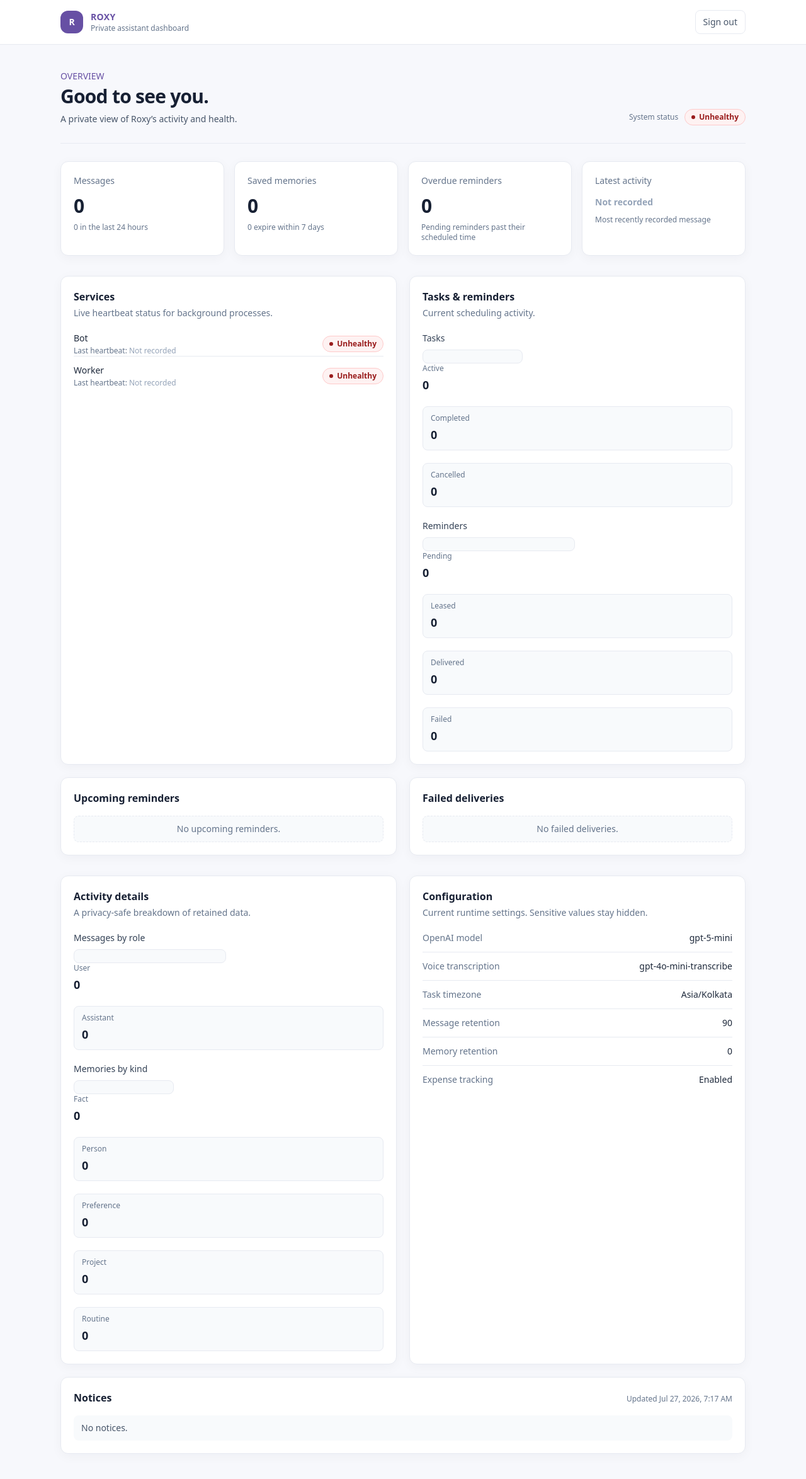
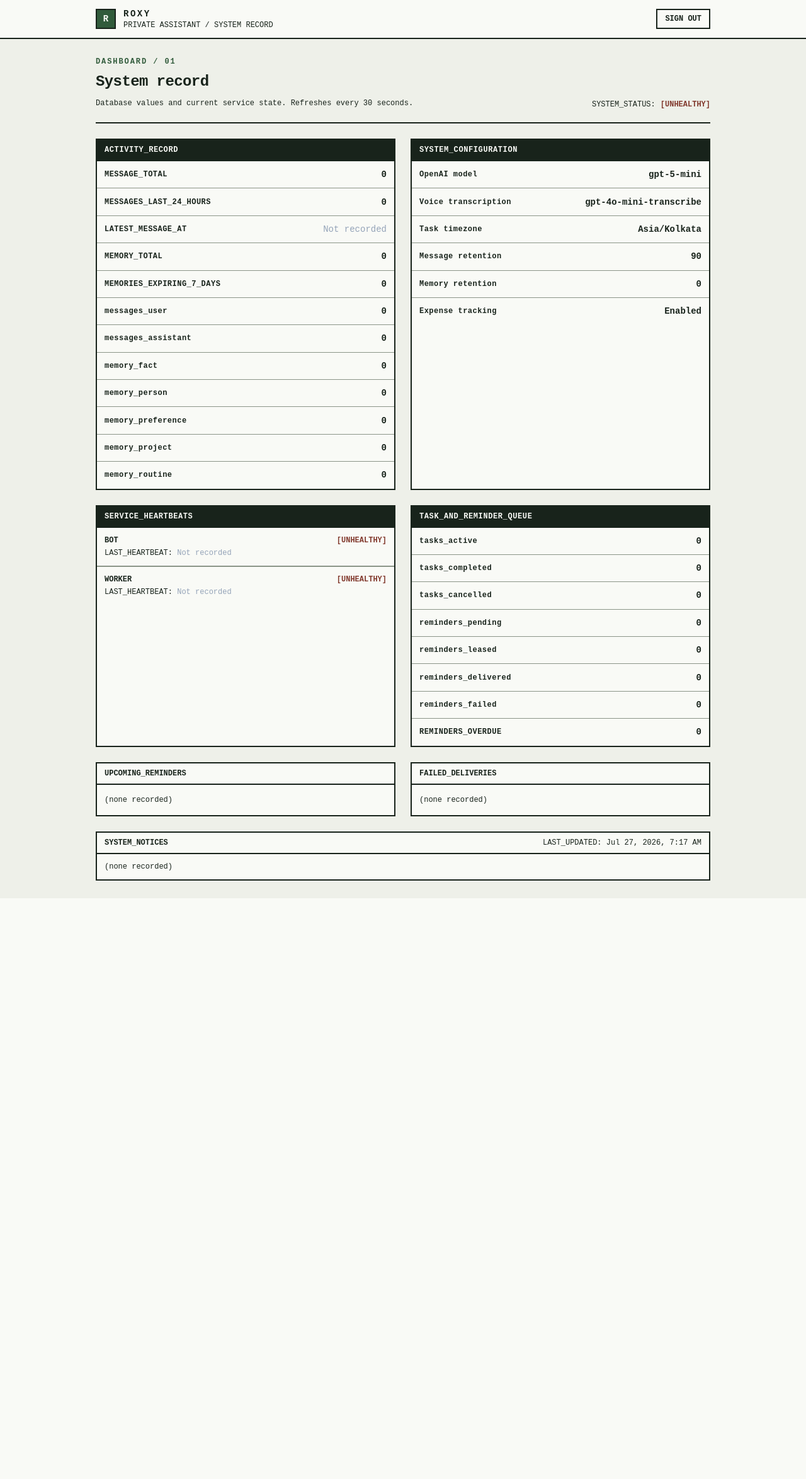
Before and after one commit to lakshaykamat/roxy, a FastAPI app: page / in a window 1280 px wide. Shown: the whole page at 63% size. After the commit the page ends 1426 px from the top, so only its background shows below. Run offline with FastAPI, Linux system fonts and the light colour scheme; the visitor is signed in with stand-in values (Sample User, id 1); some libraries are stand-ins or nearby versions.

Commit message:
feat: simplify dashboard record layout

```diff
--- a/src/templates/dashboard.html
+++ b/src/templates/dashboard.html
@@ -3,81 +3,76 @@
 <head>
   <meta charset="utf-8">
   <meta name="viewport" content="width=device-width, initial-scale=1">
-  <meta name="theme-color" content="#f7f8fc">
-  <title>Dashboard · Roxy</title>
+  <meta name="theme-color" content="#d9dfd4">
+  <title>Roxy / System record</title>
   <link rel="preconnect" href="https://cdn.tailwindcss.com">
   <script src="https://cdn.tailwindcss.com"></script>
   <script>
     tailwind.config = {
       theme: {
         extend: {
-          colors: { ink: '#172033', cloud: '#f7f8fc', line: '#e7eaf1', violet: '#6750a4' },
-          boxShadow: { card: '0 4px 18px rgba(23, 32, 51, 0.04)' }
+          colors: { paper: '#eef0e9', panel: '#f9faf6', ink: '#18231b', line: '#8b9588', accent: '#315b3b', alert: '#823a2e' },
+          fontFamily: { mono: ['"Courier New"', 'Courier', 'monospace'] }
         }
       }
     };
   </script>
 </head>
-<body class="min-h-screen overflow-x-hidden bg-cloud font-sans text-ink antialiased">
-  <a class="sr-only left-5 top-4 z-50 rounded-lg bg-violet px-3 py-2 text-sm font-semibold text-white focus:not-sr-only focus:fixed focus:outline-none focus:ring-4 focus:ring-violet/20" href="#main-content">Skip to dashboard content</a>
-  <header class="border-b border-line bg-white/90 backdrop-blur">
-    <div class="mx-auto flex max-w-6xl items-center justify-between px-5 py-4 sm:px-8">
+<body class="min-h-screen bg-paper font-mono text-sm text-ink antialiased">
+  <a class="sr-only left-4 top-4 z-50 border-2 border-ink bg-panel px-3 py-2 focus:not-sr-only focus:fixed focus:outline-none" href="#main-content">Skip to dashboard content</a>
+  <header class="border-b-2 border-ink bg-panel">
+    <div class="mx-auto flex max-w-5xl items-center justify-between px-4 py-3 sm:px-6">
       <a class="flex items-center gap-3" href="/" aria-label="Roxy dashboard">
-        <span class="grid h-9 w-9 place-items-center rounded-xl bg-violet text-sm font-semibold text-white">R</span>
-        <span>
-          <span class="block text-sm font-semibold tracking-wide text-violet">ROXY</span>
-          <span class="block text-xs text-slate-500">Private assistant dashboard</span>
-        </span>
+        <span class="grid h-8 w-8 place-items-center border-2 border-ink bg-accent font-bold text-panel">R</span>
+        <span><span class="block font-bold tracking-[0.18em]">ROXY</span><span class="block text-xs">PRIVATE ASSISTANT / SYSTEM RECORD</span></span>
       </a>
-      <form method="post" action="/logout">
-        <button class="rounded-lg border border-line bg-white px-3 py-2 text-sm font-medium text-slate-600 transition hover:border-slate-300 hover:text-ink focus:outline-none focus:ring-4 focus:ring-violet/10" type="submit">Sign out</button>
-      </form>
+      <form method="post" action="/logout"><button class="border-2 border-ink bg-panel px-3 py-1.5 text-xs font-bold hover:bg-ink hover:text-panel focus:outline-none focus:ring-2 focus:ring-accent focus:ring-offset-2" type="submit">SIGN OUT</button></form>
     </div>
   </header>
-  <main id="main-content" class="mx-auto max-w-6xl px-5 py-8 sm:px-8 sm:py-10">
-    <div class="flex flex-col justify-between gap-5 border-b border-line pb-7 sm:flex-row sm:items-end">
-      <div>
-        <p class="text-sm font-medium text-violet">OVERVIEW</p>
-        <h1 class="mt-1 text-3xl font-semibold tracking-tight text-ink">Good to see you.</h1>
-        <p class="mt-2 text-sm text-slate-600">A private view of Roxy’s activity and health.</p>
-      </div>
-      <div class="flex w-fit items-center gap-2.5" aria-live="polite"><span class="text-xs font-medium text-slate-500">System status</span>{{status_badge}}</div>
+  <main id="main-content" class="mx-auto max-w-5xl px-4 py-7 sm:px-6">
+    <div class="border-b-2 border-ink pb-5 sm:flex sm:items-end sm:justify-between">
+      <div><p class="text-xs font-bold tracking-[0.16em] text-accent">DASHBOARD / 01</p><h1 class="mt-2 text-2xl font-bold tracking-tight">System record</h1><p class="mt-2 max-w-xl text-xs leading-5">Database values and current service state. Refreshes every 30 seconds.</p></div>
+      <div class="mt-4 text-xs sm:mt-0" aria-live="polite"><span class="mr-2">SYSTEM_STATUS:</span>{{status_badge}}</div>
     </div>
 
-    <section class="mt-7 grid gap-4 sm:grid-cols-2 lg:grid-cols-4" aria-label="At a glance">
-      <article class="rounded-xl border border-line bg-white p-5 shadow-card"><p class="text-sm font-medium text-slate-500">Messages</p><p class="mt-3 text-3xl font-semibold tracking-tight tabular-nums">{{message_total}}</p><p class="mt-2 text-xs text-slate-500">{{message_last_24_hours}} in the last 24 hours</p></article>
-      <article class="rounded-xl border border-line bg-white p-5 shadow-card"><p class="text-sm font-medium text-slate-500">Saved memories</p><p class="mt-3 text-3xl font-semibold tracking-tight tabular-nums">{{memory_total}}</p><p class="mt-2 text-xs text-slate-500">{{expiring_memories}} expire within 7 days</p></article>
-      <article class="rounded-xl border border-line bg-white p-5 shadow-card"><p class="text-sm font-medium text-slate-500">Overdue reminders</p><p class="mt-3 text-3xl font-semibold tracking-tight tabular-nums">{{overdue_pending}}</p><p class="mt-2 text-xs text-slate-500">Pending reminders past their scheduled time</p></article>
-      <article class="rounded-xl border border-line bg-white p-5 shadow-card"><p class="text-sm font-medium text-slate-500">Latest activity</p><p class="mt-3 break-words text-sm font-semibold leading-6">{{message_latest_at}}</p><p class="mt-2 text-xs text-slate-500">Most recently recorded message</p></article>
+    <section class="mt-6 grid gap-6 lg:grid-cols-2" aria-label="Dashboard records">
+      <article class="border-2 border-ink bg-panel">
+        <div class="border-b-2 border-ink bg-ink px-3 py-2 text-xs font-bold tracking-wider text-panel">ACTIVITY_RECORD</div>
+        <dl class="record-table">{{activity_rows}}</dl>
+      </article>
+      <article class="border-2 border-ink bg-panel">
+        <div class="border-b-2 border-ink bg-ink px-3 py-2 text-xs font-bold tracking-wider text-panel">SYSTEM_CONFIGURATION</div>
+        <dl class="record-table">{{configuration}}</dl>
+      </article>
+      <article class="border-2 border-ink bg-panel">
+        <div class="border-b-2 border-ink bg-ink px-3 py-2 text-xs font-bold tracking-wider text-panel">SERVICE_HEARTBEATS</div>
+        <ul class="divide-y-2 divide-line">{{service_rows}}</ul>
+      </article>
+      <article class="border-2 border-ink bg-panel">
+        <div class="border-b-2 border-ink bg-ink px-3 py-2 text-xs font-bold tracking-wider text-panel">TASK_AND_REMINDER_QUEUE</div>
+        <dl class="record-table">{{queue_rows}}</dl>
+      </article>
     </section>
 
-    <section class="mt-8 grid gap-5 lg:grid-cols-2">
-      <article class="rounded-xl border border-line bg-white p-5 shadow-card"><h2 class="text-base font-semibold">Services</h2><p class="mt-1 text-sm text-slate-500">Live heartbeat status for background processes.</p><ul class="mt-5 divide-y divide-line text-sm text-slate-700 [&_li]:flex [&_li]:items-center [&_li]:justify-between [&_li]:gap-4 [&_li]:py-3 [&_li]:first:pt-0 [&_li]:last:pb-0">{{service_cards}}</ul></article>
-      <article class="rounded-xl border border-line bg-white p-5 shadow-card"><h2 class="text-base font-semibold">Tasks &amp; reminders</h2><p class="mt-1 text-sm text-slate-500">Current scheduling activity.</p><dl class="mt-5 space-y-5"><div><dt class="mb-2 text-sm font-medium text-slate-700">Tasks</dt><dd class="grid grid-cols-3 gap-2">{{task_statuses}}</dd></div><div><dt class="mb-2 text-sm font-medium text-slate-700">Reminders</dt><dd class="grid grid-cols-2 gap-2">{{reminder_statuses}}</dd></div></dl></article>
-      <article class="rounded-xl border border-line bg-white p-5 shadow-card"><h2 class="text-base font-semibold">Upcoming reminders</h2><ul class="mt-4 space-y-3 text-sm text-slate-700 [&_li]:rounded-lg [&_li]:bg-slate-50 [&_li]:px-3 [&_li]:py-2.5">{{upcoming}}</ul></article>
-      <article class="rounded-xl border border-line bg-white p-5 shadow-card"><h2 class="text-base font-semibold">Failed deliveries</h2><ul class="mt-4 space-y-3 text-sm text-slate-700 [&_li]:rounded-lg [&_li]:bg-slate-50 [&_li]:px-3 [&_li]:py-2.5">{{failures}}</ul></article>
+    <section class="mt-6 grid gap-6 lg:grid-cols-2">
+      <article class="border-2 border-ink bg-panel"><div class="border-b-2 border-ink px-3 py-2 text-xs font-bold">UPCOMING_REMINDERS</div><ul class="divide-y divide-line">{{upcoming}}</ul></article>
+      <article class="border-2 border-ink bg-panel"><div class="border-b-2 border-ink px-3 py-2 text-xs font-bold">FAILED_DELIVERIES</div><ul class="divide-y divide-line">{{failures}}</ul></article>
     </section>
-
-    <section class="mt-8 grid gap-5 lg:grid-cols-2">
-      <article class="rounded-xl border border-line bg-white p-5 shadow-card"><h2 class="text-base font-semibold">Activity details</h2><p class="mt-1 text-sm text-slate-500">A privacy-safe breakdown of retained data.</p><dl class="mt-5 space-y-5"><div><dt class="mb-2 text-sm font-medium text-slate-700">Messages by role</dt><dd class="grid grid-cols-2 gap-2">{{message_roles}}</dd></div><div><dt class="mb-2 text-sm font-medium text-slate-700">Memories by kind</dt><dd class="grid grid-cols-2 gap-2 sm:grid-cols-3">{{memory_kinds}}</dd></div></dl></article>
-      <article class="rounded-xl border border-line bg-white p-5 shadow-card"><h2 class="text-base font-semibold">Configuration</h2><p class="mt-1 text-sm text-slate-500">Current runtime settings. Sensitive values stay hidden.</p><dl class="mt-5">{{configuration}}</dl></article>
-    </section>
-    <section class="mt-5 rounded-xl border border-line bg-white p-5 shadow-card"><div class="flex flex-wrap items-baseline justify-between gap-2"><h2 class="text-base font-semibold">Notices</h2><p class="text-xs text-slate-500" aria-live="polite">Updated {{generated_at}}</p></div><ul class="mt-4 space-y-2 text-sm text-slate-600 [&_li]:rounded-lg [&_li]:bg-slate-50 [&_li]:px-3 [&_li]:py-2.5">{{notices}}</ul></section>
+    <section class="mt-6 border-2 border-ink bg-panel"><div class="flex flex-wrap items-baseline justify-between gap-2 border-b-2 border-ink px-3 py-2"><h2 class="text-xs font-bold">SYSTEM_NOTICES</h2><p class="text-xs">LAST_UPDATED: {{generated_at}}</p></div><ul class="divide-y divide-line">{{notices}}</ul></section>
   </main>
+  <style>
+    .record-table > div { display: grid; grid-template-columns: minmax(0, 1fr) minmax(0, 1fr); gap: 1rem; border-bottom: 1px solid #8b9588; padding: .7rem .75rem; }
+    .record-table > div:last-child { border-bottom: 0; }
+    .record-table dt { font-size: .75rem; font-weight: 700; letter-spacing: .04em; overflow-wrap: anywhere; }
+    .record-table dd { min-width: 0; text-align: right; overflow-wrap: anywhere; }
+    @media (max-width: 420px) { .record-table > div { grid-template-columns: 1fr; gap: .25rem; } .record-table dd { text-align: left; } }
+  </style>
   <script>
     document.querySelectorAll('.js-local-time').forEach((element) => {
       const date = new Date(element.dateTime);
-      if (!Number.isNaN(date.valueOf())) {
-        element.textContent = new Intl.DateTimeFormat(navigator.language, {
-          dateStyle: 'medium', timeStyle: 'short'
-        }).format(date);
-      }
+      if (!Number.isNaN(date.valueOf())) { element.textContent = new Intl.DateTimeFormat(navigator.language, { dateStyle: 'medium', timeStyle: 'short' }).format(date); }
     });
-    window.setInterval(async () => {
-      const response = await fetch('/dashboard-data', {credentials: 'same-origin'});
-      if (response.redirected) { window.location.assign(response.url); return; }
-      if (response.ok) { window.location.reload(); }
-    }, 30000);
+    window.setInterval(async () => { const response = await fetch('/dashboard-data', {credentials: 'same-origin'}); if (response.redirected) { window.location.assign(response.url); return; } if (response.ok) { window.location.reload(); } }, 30000);
   </script>
 </body>
 </html>
```
Also changed, not shown: src/web.py (+53 -50 lines), tests/test_web.py (+5 -2 lines).
